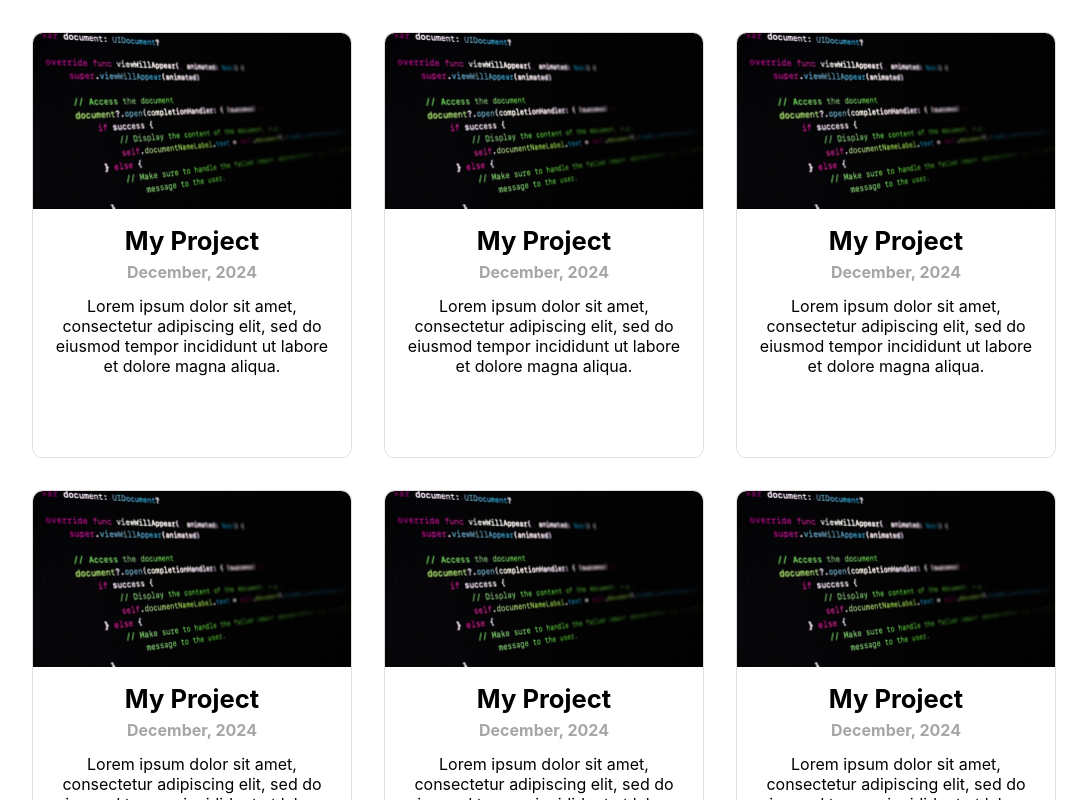
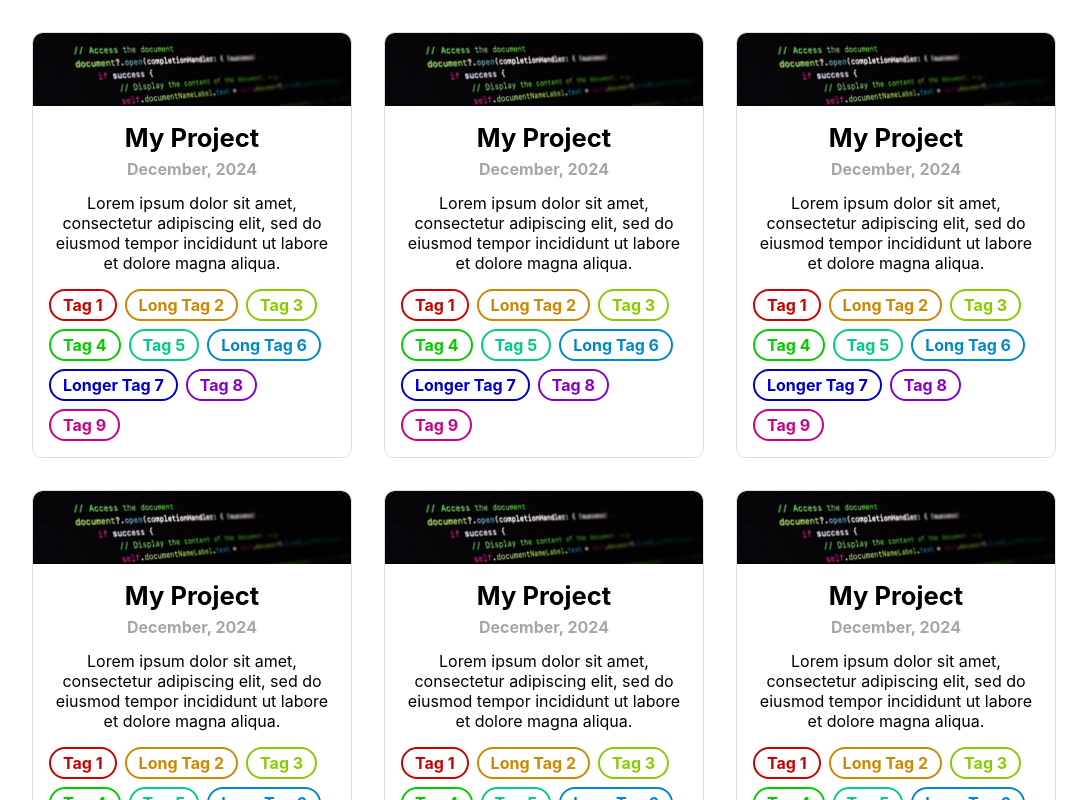
Before and after one commit to jzarychuk/React-Portfolio, a React (Create React App) app in the folder react-portfolio/: page / in a window 1280 px wide. Shown: the top 800 px of the page, without its empty margins (96-1183 px from the left). Built offline with nearby package versions, Linux system fonts and the light colour scheme.

Commit message:
feat: add tags to project cards (#9)

```diff
--- a/react-portfolio/src/components/ProjectCard.css
+++ b/react-portfolio/src/components/ProjectCard.css
@@ -58,3 +58,12 @@
   font-size: 1rem;
   color: black;
 }
+
+.project-card__tags-grid {
+  flex-wrap: wrap;
+  justify-content: flex-start;
+  align-items: center;
+  gap: 0.5rem;
+  display: flex;
+  margin-top: 1rem;
+}
--- a/react-portfolio/src/components/ProjectCard.js
+++ b/react-portfolio/src/components/ProjectCard.js
@@ -1,6 +1,7 @@
 import './ProjectCard.css';
+import ProjectTag from './ProjectTag.js';
 
-function ProjectCard({ image, title, date, description, link }) {
+function ProjectCard({ image, title, date, description, link, tags }) {
   return (
     <a
       className="project-link"
@@ -16,6 +17,11 @@ function ProjectCard({ image, title, date, description, link }) {
           <h1 className="project-card__title">{title}</h1>
           <h2 className='project-card__date'>{date}</h2>
           <p className="project-card__description">{description}</p>
+          <div className="project-card__tags-grid">
+            {tags.map((tag, index) => (
+              <ProjectTag key={index} label={tag.label} color={tag.color} />
+            ))}
+          </div>
         </div>
       </div>
     </a>
--- a/react-portfolio/src/components/ProjectGrid.js
+++ b/react-portfolio/src/components/ProjectGrid.js
@@ -1,7 +1,36 @@
 import './ProjectGrid.css';
 import ProjectCard from './ProjectCard.js';
 
+// Generate evenly-spaced HSL colors
+const generateColors = (n) => {
+  const step = 360 / n;
+  const colors = [];
+  for (let i = 0; i < n; i++) {
+    const hue = (i * step) % 360;
+    colors.push(`hsl(${hue}, 100%, 40%)`);
+  }
+  return colors;
+};
+
+const tagLabels = [
+  "Tag 1",
+  "Long Tag 2",
+  "Tag 3",
+  "Tag 4",
+  "Tag 5",
+  "Long Tag 6",
+  "Longer Tag 7",
+  "Tag 8",
+  "Tag 9",
+];
+
 function ProjectGrid () {
+  const colors = generateColors(9);
+  const projectTags = tagLabels.map((label, index) => ({
+    label,
+    color: colors[index],
+  }));
+
   return (
     <div className="project-grid">
       <ProjectCard
@@ -10,6 +39,7 @@ function ProjectGrid () {
         date="December, 2024"
         description="Lorem ipsum dolor sit amet, consectetur adipiscing elit, sed do eiusmod tempor incididunt ut labore et dolore magna aliqua."
         link="http://www.example.com/"
+        tags={projectTags}
       />
       <ProjectCard
         image="/image.jpg"
@@ -17,6 +47,7 @@ function ProjectGrid () {
         date="December, 2024"
         description="Lorem ipsum dolor sit amet, consectetur adipiscing elit, sed do eiusmod tempor incididunt ut labore et dolore magna aliqua."
         link="http://www.example.com/"
+        tags={projectTags}
       />
       <ProjectCard
         image="/image.jpg"
@@ -24,6 +55,7 @@ function ProjectGrid () {
         date="December, 2024"
         description="Lorem ipsum dolor sit amet, consectetur adipiscing elit, sed do eiusmod tempor incididunt ut labore et dolore magna aliqua."
         link="http://www.example.com/"
+        tags={projectTags}
       />
       <ProjectCard
         image="/image.jpg"
@@ -31,6 +63,7 @@ function ProjectGrid () {
         date="December, 2024"
         description="Lorem ipsum dolor sit amet, consectetur adipiscing elit, sed do eiusmod tempor incididunt ut labore et dolore magna aliqua."
         link="http://www.example.com/"
+        tags={projectTags}
       />
       <ProjectCard
         image="/image.jpg"
@@ -38,6 +71,7 @@ function ProjectGrid () {
         date="December, 2024"
         description="Lorem ipsum dolor sit amet, consectetur adipiscing elit, sed do eiusmod tempor incididunt ut labore et dolore magna aliqua."
         link="http://www.example.com/"
+        tags={projectTags}
       />
       <ProjectCard
         image="/image.jpg"
@@ -45,6 +79,7 @@ function ProjectGrid () {
         date="December, 2024"
         description="Lorem ipsum dolor sit amet, consectetur adipiscing elit, sed do eiusmod tempor incididunt ut labore et dolore magna aliqua."
         link="http://www.example.com/"
+        tags={projectTags}
       />
       <ProjectCard
         image="/image.jpg"
@@ -52,6 +87,7 @@ function ProjectGrid () {
         date="December, 2024"
         description="Lorem ipsum dolor sit amet, consectetur adipiscing elit, sed do eiusmod tempor incididunt ut labore et dolore magna aliqua."
         link="http://www.example.com/"
+        tags={projectTags}
       />
       <ProjectCard
         image="/image.jpg"
@@ -59,6 +95,7 @@ function ProjectGrid () {
         date="December, 2024"
         description="Lorem ipsum dolor sit amet, consectetur adipiscing elit, sed do eiusmod tempor incididunt ut labore et dolore magna aliqua."
         link="http://www.example.com/"
+        tags={projectTags}
       />
       <ProjectCard
         image="/image.jpg"
@@ -66,6 +103,7 @@ function ProjectGrid () {
         date="December, 2024"
         description="Lorem ipsum dolor sit amet, consectetur adipiscing elit, sed do eiusmod tempor incididunt ut labore et dolore magna aliqua."
         link="http://www.example.com/"
+        tags={projectTags}
       />
     </div>
   );
--- /dev/null
+++ b/react-portfolio/src/components/ProjectTag.js
@@ -0,0 +1,16 @@
+function ProjectTag ({ label, color }) {
+  const tagStyle = {
+    display: 'inline-block',
+    border: `2px solid ${color}`,
+    borderRadius: '9999px',
+    padding: '0.25rem 0.75rem',
+    backgroundColor: 'white',
+    fontSize: '1rem',
+    fontWeight: 'bold',
+    color: color,
+  };
+
+  return <div style={tagStyle}>{label}</div>;
+}
+
+export default ProjectTag;
```
